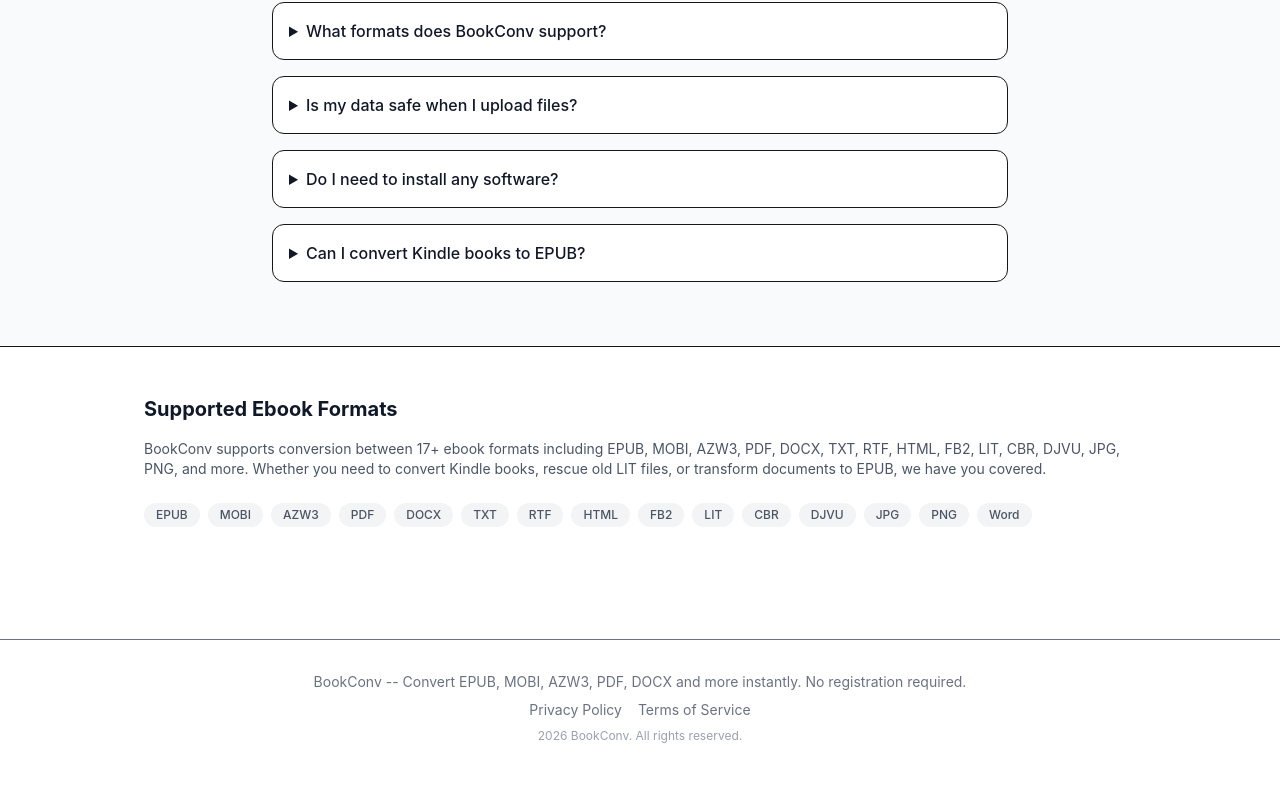
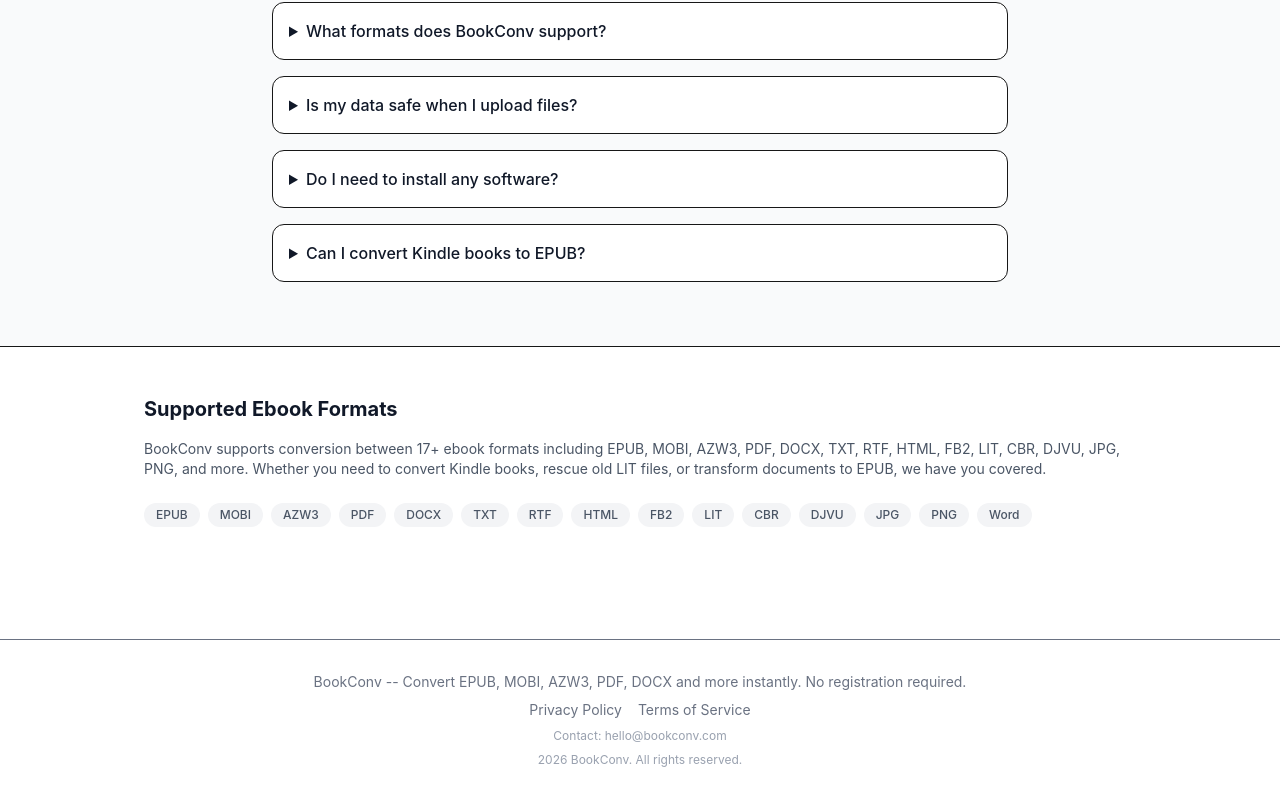
Before and after one commit to doujianwen/bookconv-frontend, a Next.js app in the folder ebook-converter/: page / in a window 1280 px wide. Shown: the part 3863-4663 px from the top of the page. Before the commit the page ends 4639 px from the top, so only its background shows below. Built offline with nearby package versions, Linux system fonts and the light colour scheme; no server answers.

Commit message:
feat: 网站底部添加企业邮箱 hello@bookconv.com

```diff
--- a/ebook-converter/messages/en.json
+++ b/ebook-converter/messages/en.json
@@ -11,6 +11,7 @@
                    "privacyPolicy":  "Privacy Policy",
                    "termsOfService":  "Terms of Service",
                    "allRightsReserved":  "All rights reserved.",
+                   "contact":  "Contact",
                    "startConvertingNow":  "Start Converting Now",
                    "searchConversions":  "Search conversions... (e.g., EPUB to MOBI)",
                    "allFormats":  "All Formats",
--- a/ebook-converter/messages/es.json
+++ b/ebook-converter/messages/es.json
@@ -11,6 +11,7 @@
                    "privacyPolicy":  "Política de Privacidad",
                    "termsOfService":  "Términos de Servicio",
                    "allRightsReserved":  "Todos los derechos reservados.",
+                   "contact":  "Contacto",
                    "startConvertingNow":  "Comenzar a Convertir",
                    "searchConversions":  "Buscar conversiones... (por ejemplo, EPUB a MOBI)",
                    "allFormats":  "Todos los Formatos",
--- a/ebook-converter/src/app/layout.tsx
+++ b/ebook-converter/src/app/layout.tsx
@@ -220,6 +220,9 @@
                 <Link href={locale === 'es' ? '/es/privacy' : '/privacy'} className='hover:text-gray-700'>{t('common.privacyPolicy') || 'Privacy Policy'}</Link>
                 <Link href={locale === 'es' ? '/es/terms' : '/terms'} className='hover:text-gray-700'>{t('common.termsOfService') || 'Terms of Service'}</Link>
               </nav>
+              <p className='text-xs text-gray-400'>
+                <a href='mailto:hello@bookconv.com' className='hover:text-gray-700'>{t('common.contact') || 'Contact'}: hello@bookconv.com</a>
+              </p>
               <p className='text-xs text-gray-400'>{new Date().getFullYear()} {t('common.siteName') || 'BookConv'}. {t('common.allRightsReserved') || 'All rights reserved.'}</p>
             </div>
           </footer>
```
